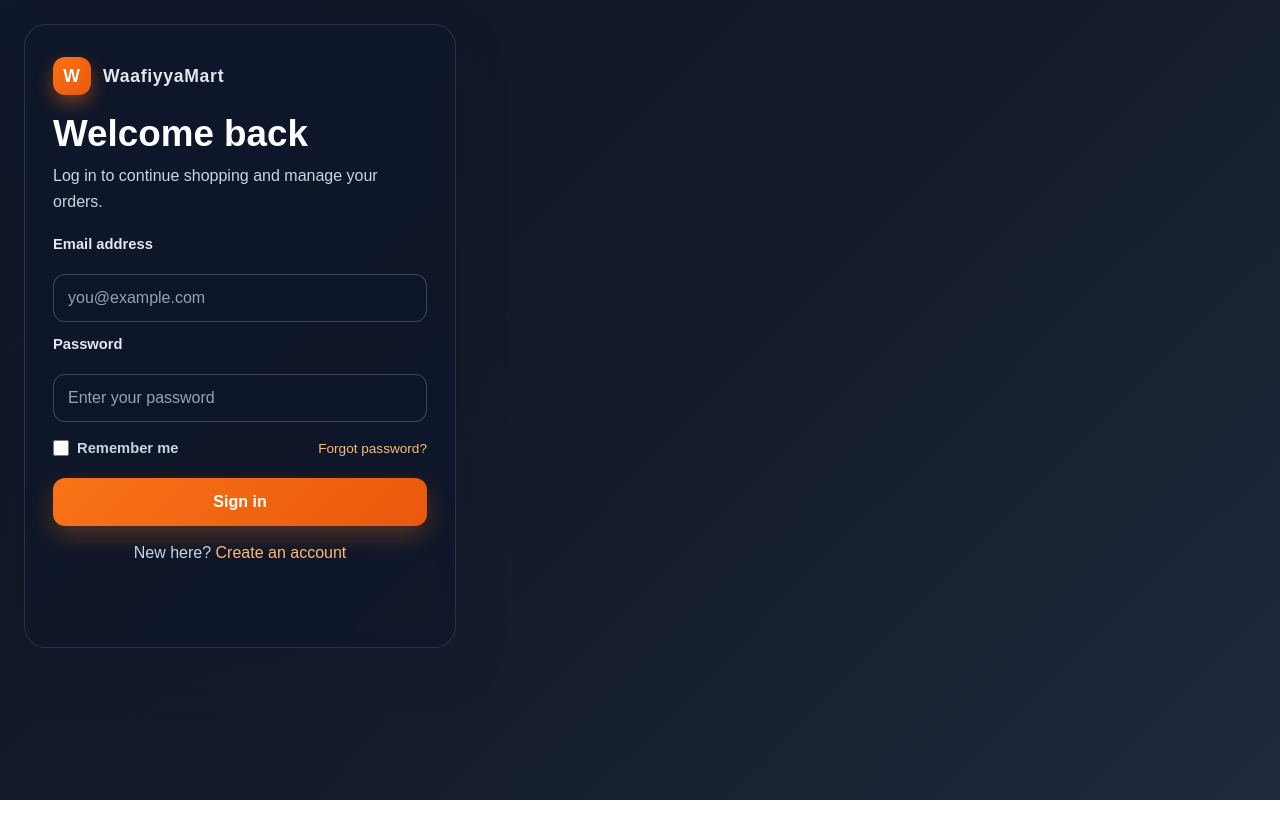
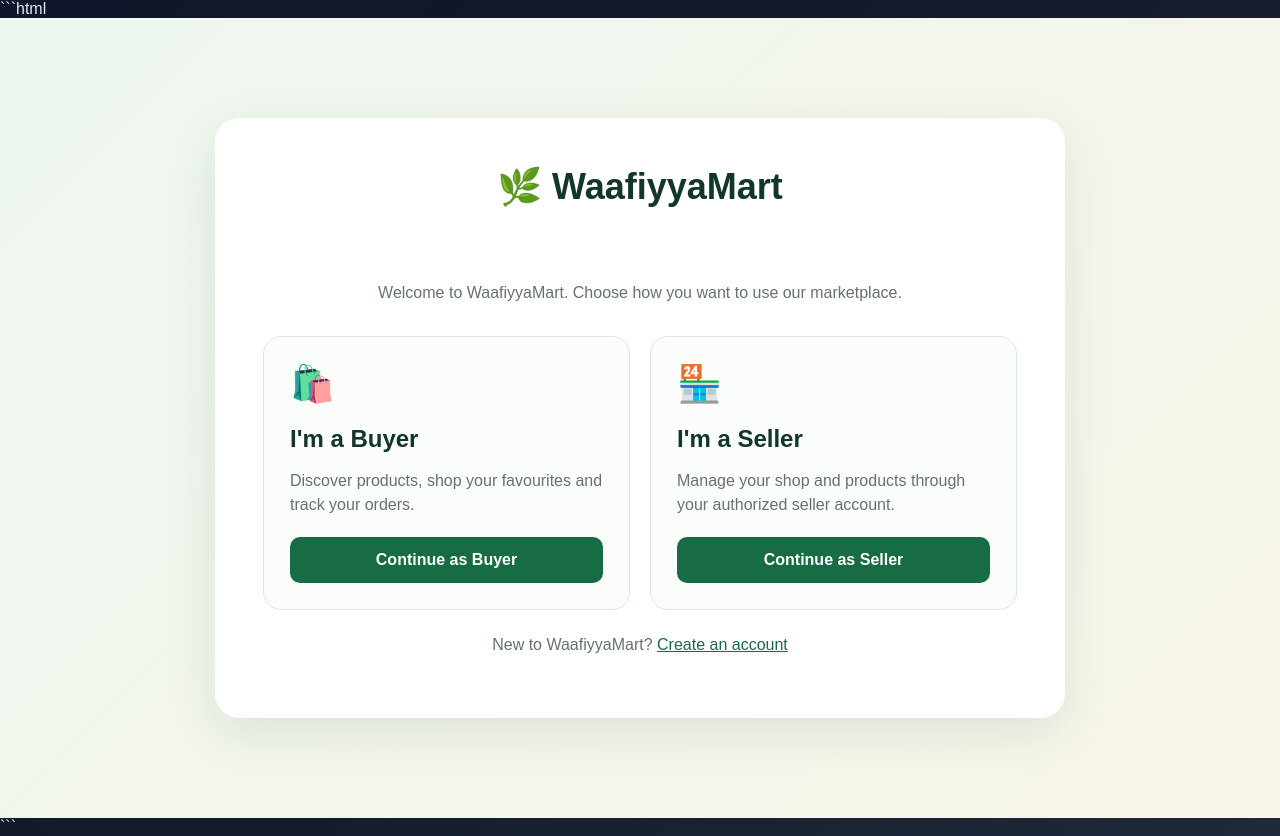
Before and after one commit to NOORULWAAFIYYA-B/WaafiyyaMart, a plain HTML site: page public/index.html in a window 1280 px wide. Before the commit the page ends 800 px from the top, so only its background shows below. Drawn offline with Linux system fonts and the light colour scheme.

Commit message:
frontend remake it

````diff
--- a/public/index.html
+++ b/public/index.html
@@ -1,63 +1,128 @@
+```html
 <!DOCTYPE html>
 <html lang="en">
 <head>
-    <meta charset="UTF-8" />
-    <meta name="viewport" content="width=device-width, initial-scale=1.0" />
-    <title>WaafiyyaMart | Login</title>
-    <link rel="stylesheet" href="style.css" />
+  <meta charset="UTF-8">
+  <meta name="viewport" content="width=device-width, initial-scale=1.0">
+  <meta name="theme-color" content="#12372a">
+  <title>WaafiyyaMart | Welcome</title>
+  <link rel="stylesheet" href="style.css">
+  <style>
+    .welcome-page {
+      min-height: 100vh;
+      display: grid;
+      place-items: center;
+      padding: 24px;
+      background: linear-gradient(135deg, #edf7ef, #f8f5e9);
+      font-family: Arial, sans-serif;
+    }
+    .welcome-card {
+      width: min(100%, 850px);
+      padding: clamp(24px, 5vw, 48px);
+      background: #fff;
+      border-radius: 24px;
+      box-shadow: 0 16px 50px #12372a18;
+      text-align: center;
+    }
+    .welcome-brand {
+      color: #12372a;
+      font-size: clamp(25px, 5vw, 36px);
+      font-weight: 800;
+      margin-bottom: 14px;
+    }
+    .welcome-subtitle {
+      color: #66736a;
+      line-height: 1.6;
+      margin-bottom: 30px;
+    }
+    .role-options {
+      display: grid;
+      grid-template-columns: repeat(2, minmax(0, 1fr));
+      gap: 20px;
+      text-align: left;
+    }
+    .role-card {
+      padding: 26px;
+      border: 1px solid #dce8dd;
+      border-radius: 18px;
+      background: #fbfdfb;
+    }
+    .role-icon {
+      font-size: 36px;
+    }
+    .role-card h2 {
+      color: #12372a;
+      margin-bottom: 8px;
+    }
+    .role-card p {
+      color: #66736a;
+      line-height: 1.5;
+      min-height: 48px;
+    }
+    .role-button {
+      display: block;
+      width: 100%;
+      box-sizing: border-box;
+      padding: 14px;
+      margin-top: 20px;
+      background: #176b45;
+      color: #fff;
+      text-decoration: none;
+      text-align: center;
+      border-radius: 10px;
+      font-weight: 700;
+    }
+    .role-button:hover {
+      background: #105536;
+    }
+    .welcome-footer {
+      margin-top: 26px;
+      color: #66736a;
+    }
+    .welcome-footer a {
+      color: #176b45;
+    }
+    @media (max-width: 600px) {
+      .role-options { grid-template-columns: 1fr; }
+      .role-card p { min-height: 0; }
+    }
+  </style>
 </head>
 <body>
-    <main class="auth-shell">
-      <section class="auth-card">
-        <div class="brand-row" aria-label="WaafiyyaMart brand">
-          <div class="brand-mark">W</div>
-          <span>WaafiyyaMart</span>
+  <main class="welcome-page">
+    <section class="welcome-card">
+      <div class="welcome-brand">🌿 WaafiyyaMart</div>
+      <h1>How would you like to continue?</h1>
+      <p class="welcome-subtitle">
+        Welcome to WaafiyyaMart. Choose how you want to use our marketplace.
+      </p>
+
+      <div class="role-options">
+        <article class="role-card">
+          <div class="role-icon" aria-hidden="true">🛍️</div>
+          <h2>I'm a Buyer</h2>
+          <p>Discover products, shop your favourites and track your orders.</p>
+          <a class="role-button" href="login.html?role=buyer">
+            Continue as Buyer
+          </a>
+        </article>
+
+        <article class="role-card">
+          <div class="role-icon" aria-hidden="true">🏪</div>
+          <h2>I'm a Seller</h2>
+          <p>Manage your shop and products through your authorized seller account.</p>
+          <a class="role-button" href="login.html?role=seller">
+            Continue as Seller
+          </a>
+        </article>
       </div>
 
-        <h1>Welcome back</h1>
-        <p class="subtitle">Log in to continue shopping and manage your orders.</p>
-
-        <form id="loginForm" novalidate>
-          <label for="email">Email address</label>
-          <input
-            id="email"
-            name="email"
-            type="email"
-            placeholder="you@example.com"
-            autocomplete="email"
-            required
-          />
-
-          <label for="password">Password</label>
-          <input
-            id="password"
-            name="password"
-            type="password"
-            placeholder="Enter your password"
-            autocomplete="current-password"
-            required
-          />
-
-          <div class="form-row">
-            <label class="checkbox-row" for="rememberMe">
-              <input id="rememberMe" type="checkbox" />
-              <span>Remember me</span>
-            </label>
-            <a href="#">Forgot password?</a>
-          </div>
-
-          <button type="submit">Sign in</button>
-        </form>
-
-        <p class="switch-text">
-          New here?
+      <p class="welcome-footer">
+        New to WaafiyyaMart?
         <a href="register.html">Create an account</a>
       </p>
-
-        <p id="loginMessage" class="message" role="status" aria-live="polite"></p>
     </section>
   </main>
-
-    <script src="app.js"></script>
 </body>
 </html>
+```
````
Lines whose indentation alone changed are shown as unchanged.
